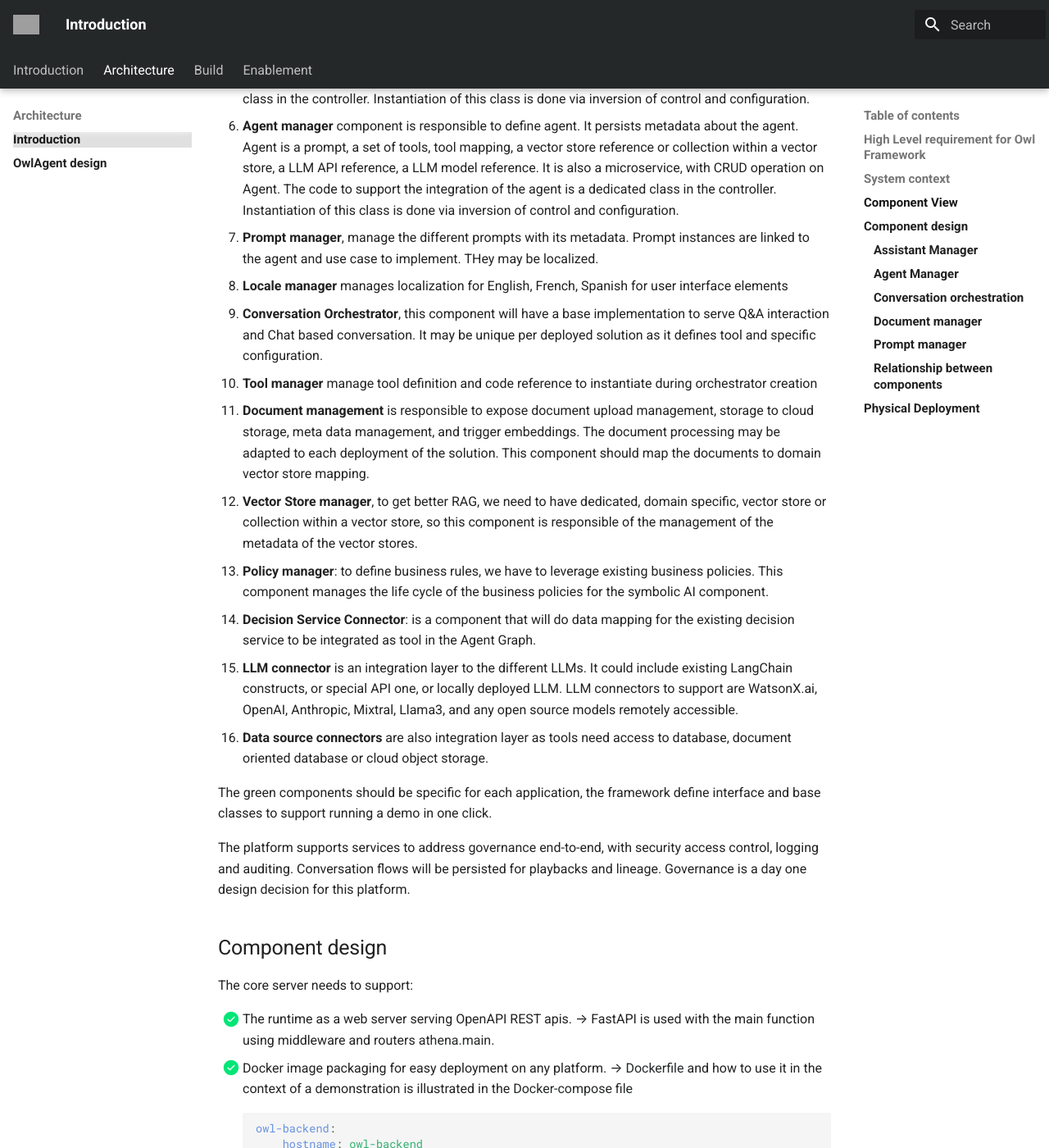
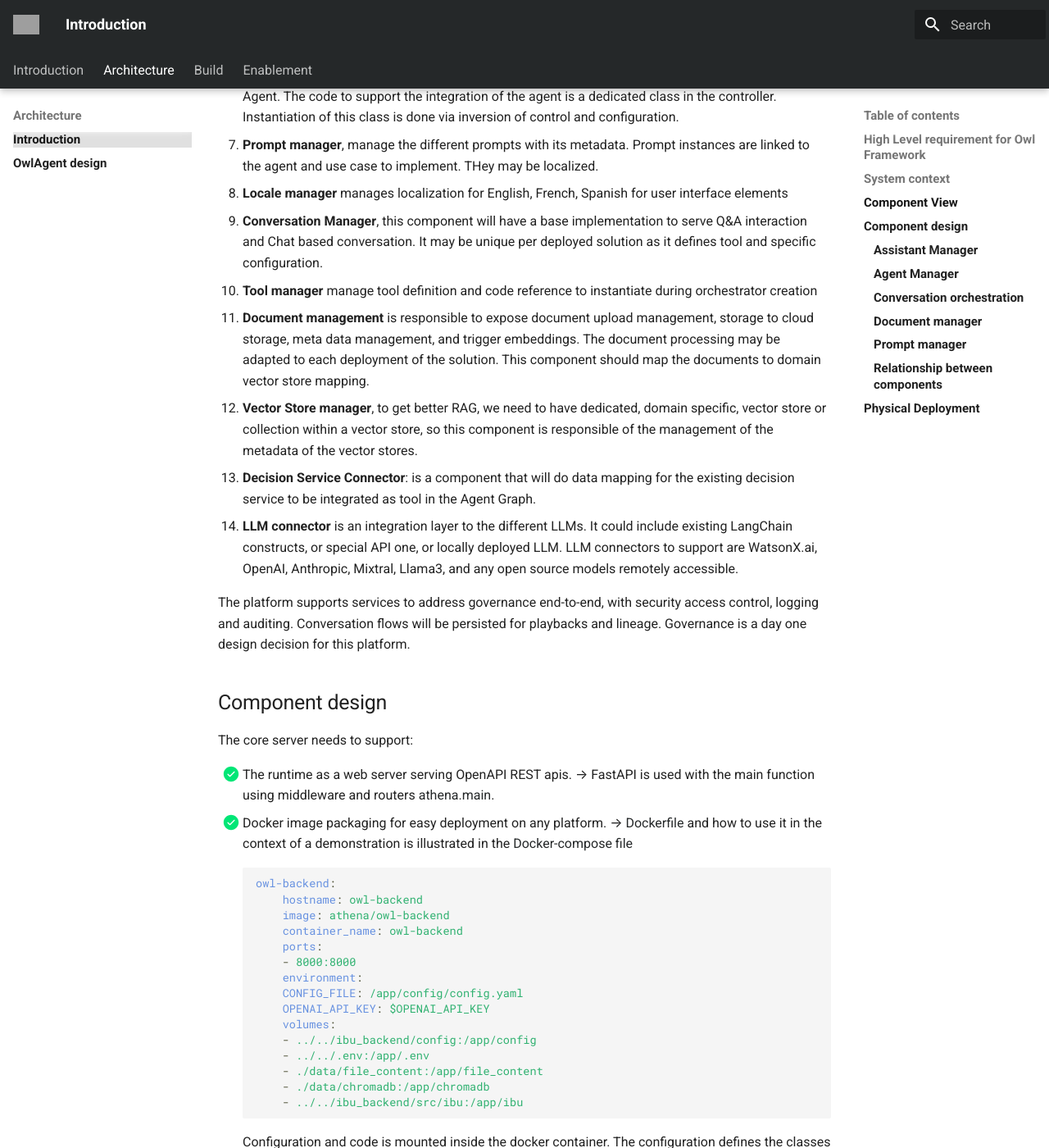
Before and after one commit to AthenaDecisionSystems/athena-owl-core, an MkDocs documentation site: the page built from docs/arch.md, in a window 1280 px wide and 1400 px high, scrolled down 3059 px. Shown: the whole window at 82% size. Built offline with MkDocs 1.6.1 and Material for MkDocs 9.7.7, drawn with Linux system fonts in a browser that asks for light colours; some of the changed text lies outside the part shown; grey boxes are pictures that could not be loaded.

Commit message:
update doc to remove stuff

```diff
--- a/docs/arch.md
+++ b/docs/arch.md
@@ -6,10 +6,7 @@
 * [ ] Ability to leverage information found in corporate documents that help formulate responses or policy, on top of the formalized decisions made by decision services
 * [ ] Ability to access decision services by providing needed input parameters from a combination of chatbot context and enterprise IS data, and by injecting the decision service output back to the LLM’s conversation context for output text generation.
 * [ ] Ability to host the chatbot in multiple environments, including public cloud, private cloud, or enterprise data center.
-* [ ] Support potentially hundreds of multiple users simultaneously.
-* [ ] Easily creating tool calls for decision services in multiple BRMS (and optimization models as well).
-* [ ] Hybrid Cloud deployment
-* [ ] Data lake and lake house support for document storage
+* [ ] Easily creating tool calls for decision services in multiple BRMS.
 
 ## System context
 
@@ -29,7 +26,7 @@ In this diagram we have the following external actors:
 1. Unstructured data, in the form of key-value pair are persisted in Document Database and accessible also via tool calling
 1. A OwlAgent is about integrating with rule based system, there will be a domain specific next-best action ruleset per deployed solution but the system integrates with existing decision services.
 1. A vector store to keep embedding of domain specific documentation and knowledge
-1. Knowledge graph to represent specific ontology.
+
 
 ## Component View
 
@@ -45,16 +42,12 @@ To zoom now into the OwlAgent framework, we can highlight the following componen
 1. **Agent manager** component is responsible to define agent. It persists metadata about the agent. Agent is a prompt, a set of tools, tool mapping, a vector store reference or collection within a vector store, a LLM API reference, a LLM model reference. It is also a microservice, with CRUD operation on Agent. The code to support the integration of the agent is a dedicated class in the controller. Instantiation of this class is done via inversion of control and configuration.
 1. **Prompt manager**, manage the different prompts with its metadata. Prompt instances are linked to the agent and use case to implement. THey may be localized.
 1. **Locale manager** manages localization for English, French, Spanish for user interface elements
-1. **Conversation Orchestrator**, this component will have a base implementation to serve Q&A interaction and Chat based conversation. It may be unique per deployed solution as it defines tool and specific configuration.
+1. **Conversation Manager**, this component will have a base implementation to serve Q&A interaction and Chat based conversation. It may be unique per deployed solution as it defines tool and specific configuration.
 1. **Tool manager** manage tool definition and code reference to instantiate during orchestrator creation
 1. **Document management** is responsible to expose document upload management, storage to cloud storage, meta data management, and trigger embeddings. The document processing may be adapted to each deployment of the solution. This component should map the documents to domain vector store mapping.
 1. **Vector Store manager**, to get better RAG, we need to have dedicated, domain specific, vector store or collection within a vector store, so this component is responsible of the management of the metadata of the vector stores.
-1. **Policy manager**: to define business rules, we have to leverage existing business policies. This component manages the life cycle of the business policies for the symbolic AI component.
 1. **Decision Service Connector**: is a component that will do data mapping for the existing decision service to be integrated as tool in the Agent Graph.
 1. **LLM connector** is an integration layer to the different LLMs. It could include existing LangChain constructs, or special API one, or locally deployed LLM. LLM connectors to support are WatsonX.ai, OpenAI, Anthropic, Mixtral, Llama3, and any open source models remotely accessible.
-1. **Data source connectors** are also integration layer as tools need access to database, document oriented database or cloud object storage.
-
-The green components should be specific for each application, the framework define interface and base classes to support running a demo in one click.
 
 The platform supports services to address governance end-to-end, with security access control, logging and auditing. Conversation flows will be persisted for playbacks and lineage. Governance is a day one design decision for this platform.
 
--- a/mkdocs.yaml
+++ b/mkdocs.yaml
@@ -9,6 +9,8 @@ nav:
     - Build new solution: build_sol.md
   - Enablement:
     - Getting Started Gen AI: gen_ai_gs.md
+    - Challenges- Use Cases: gen_ai_cus.md
+    - Rule based systems: brms.md
 theme:
   name: material
   logo: assets/owl.png
```
Also changed, not shown: README.md (+17 -2 lines), docs/brms.md (added, +1 -0 lines), docs/gen_ai_cus.md (added, +1 -0 lines), docs/diagrams/component-view.drawio.png, docs/diagrams/system_context.drawio.png, 1 other file.
